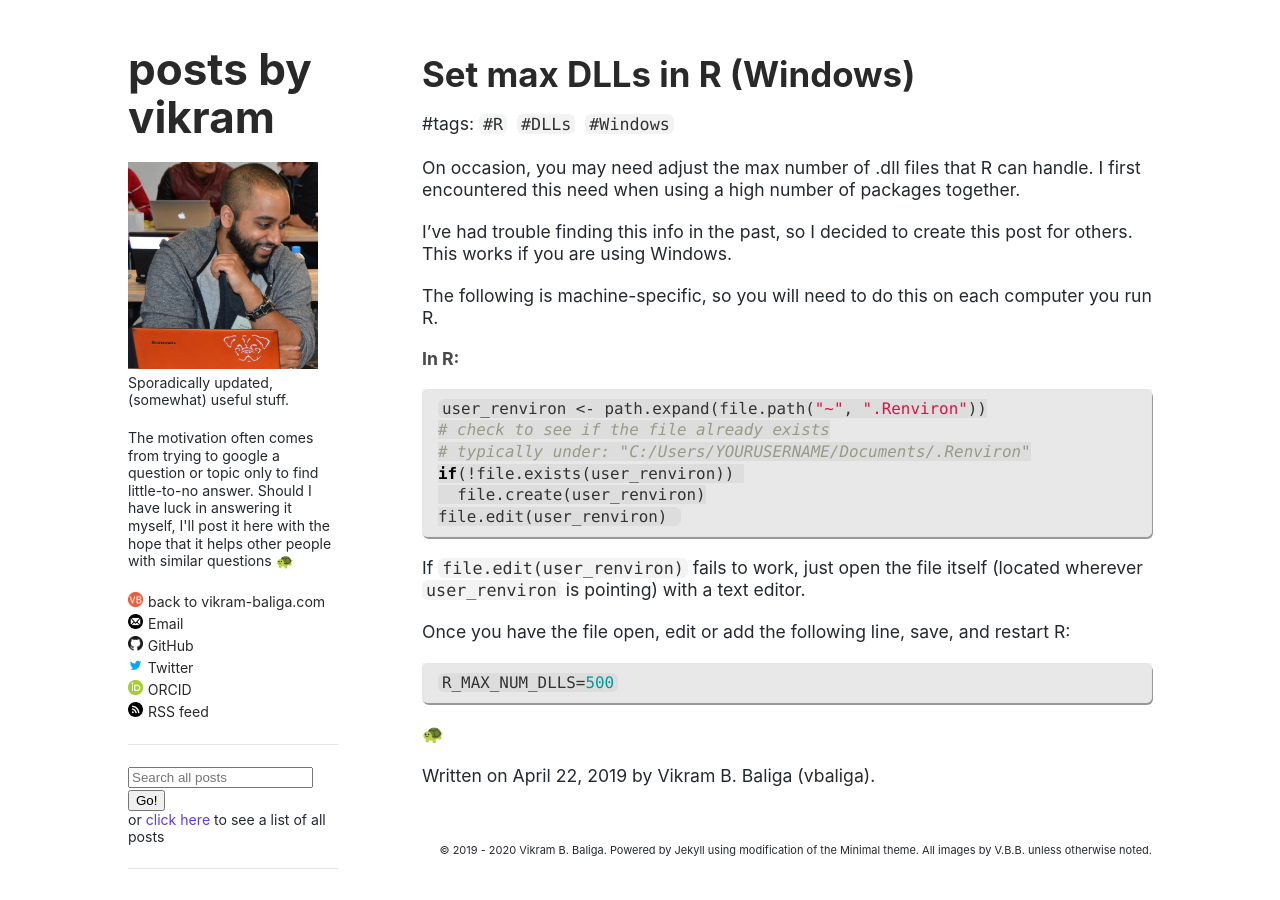
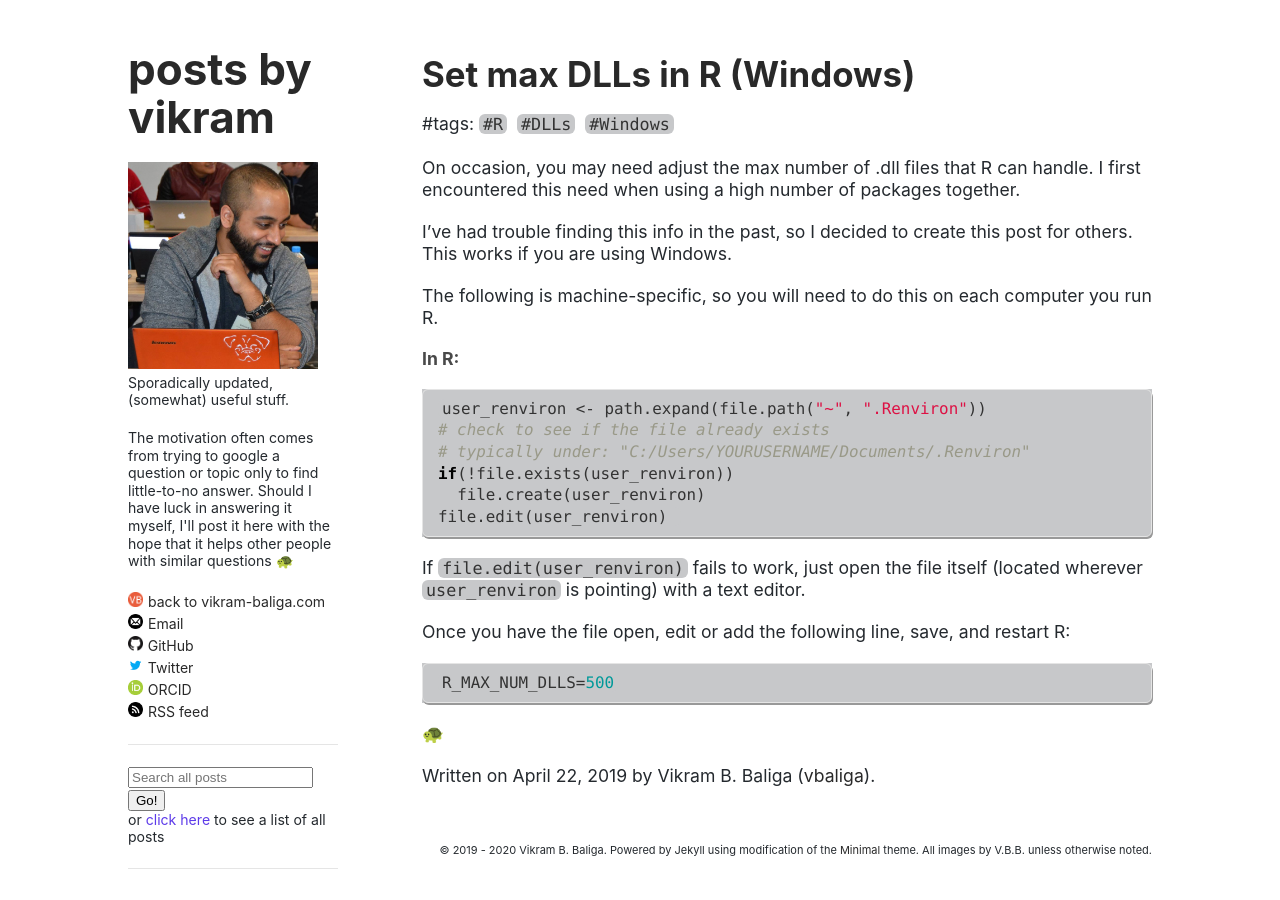
Before and after one commit to vbaliga/vbaliga.github.io, a Jekyll site: the page built from _posts/2019-04-22-setDLLs.md, in a window 1280 px wide. Built offline with Jekyll 4.4.1, drawn with Linux system fonts in a browser that asks for light colours; a script that is not in the unit is left out.

Commit message:
replace rgba
transparency doesn't work

```diff
--- a/assets/css/style.css
+++ b/assets/css/style.css
@@ -298,7 +298,7 @@
 }
 
 .highlight {
-  background-color: rgba(27, 31, 35, 0.05);
+  background-color: #C7C8CA;
   line-height: 1.3;
 }
 
@@ -457,7 +457,7 @@ code, pre {
   font-family: SFMono-Regular, Menlo, Monaco, Consolas, "Liberation Mono", "Courier New", monospace;
   font-size: 0.95em;
   color: #333;
-  background-color:rgba(27, 31, 35, 0.05);
+  background-color:#C7C8CA;
   padding-left:4px;
   padding-right:4px;
   border-radius: 6px;
@@ -465,7 +465,7 @@ code, pre {
 
 pre {
   padding: 8px 15px;
-  background: rgba(27, 31, 35, 0.05);
+  background:#C7C8CA;
   border-radius: 6px;
   border: 1px solid #e5e5e5;
   box-shadow: 1px 2px #999999;
```
